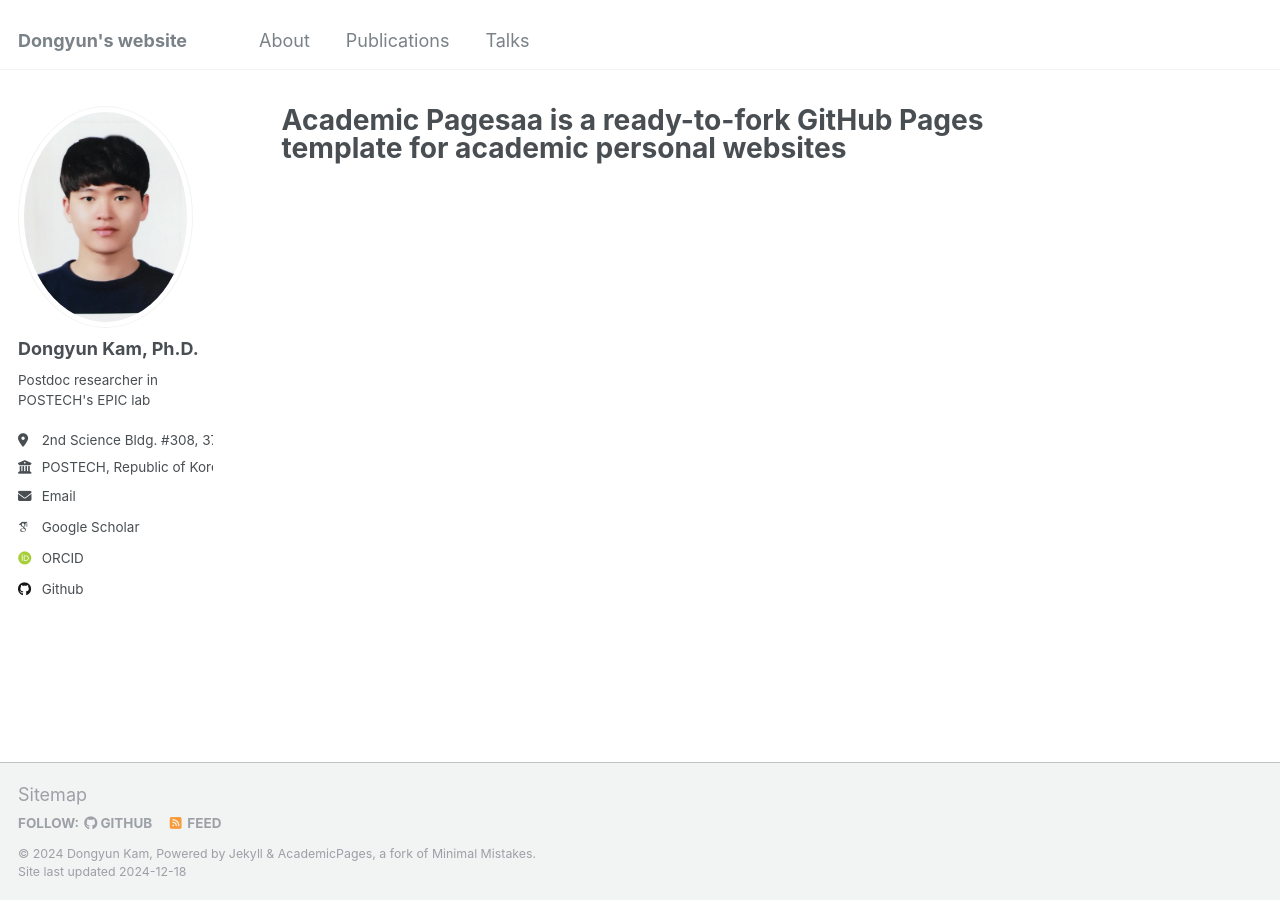
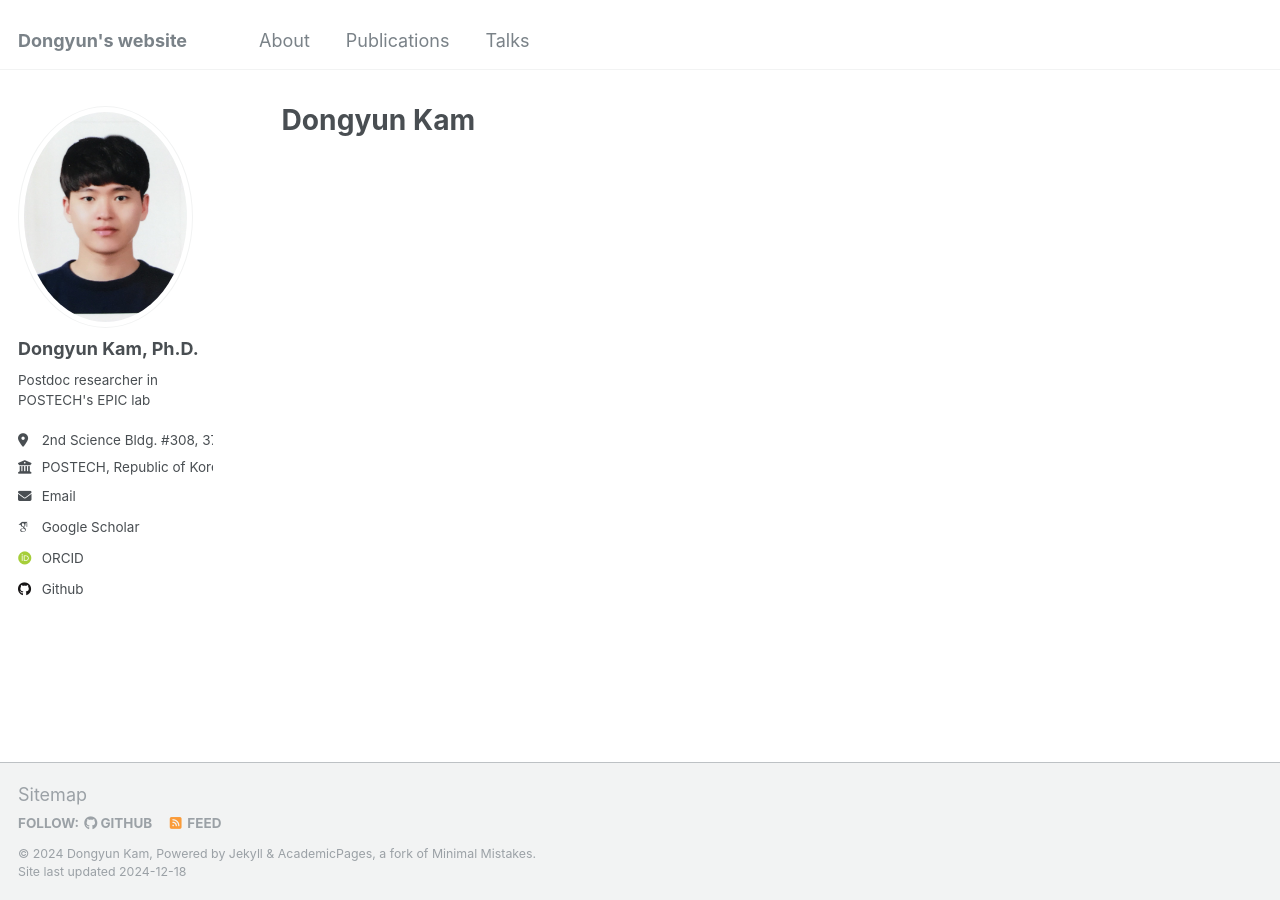
Before and after one commit to Dongyunkam/dongyunkam.github.io, a Jekyll site: the page built from _pages/about.md, in a window 1280 px wide. Built offline with Jekyll 4.4.1, drawn with Linux system fonts in a browser that asks for light colours; some web fonts are replaced.

Commit message:
Update about.md

```diff
--- a/_pages/about.md
+++ b/_pages/about.md
@@ -1,6 +1,6 @@
 ---
 permalink: /
-title: "Academic Pagesaa is a ready-to-fork GitHub Pages template for academic personal websites"
+title: "Dongyun Kam"
 author_profile: true
 redirect_from:
   - /about/
```
